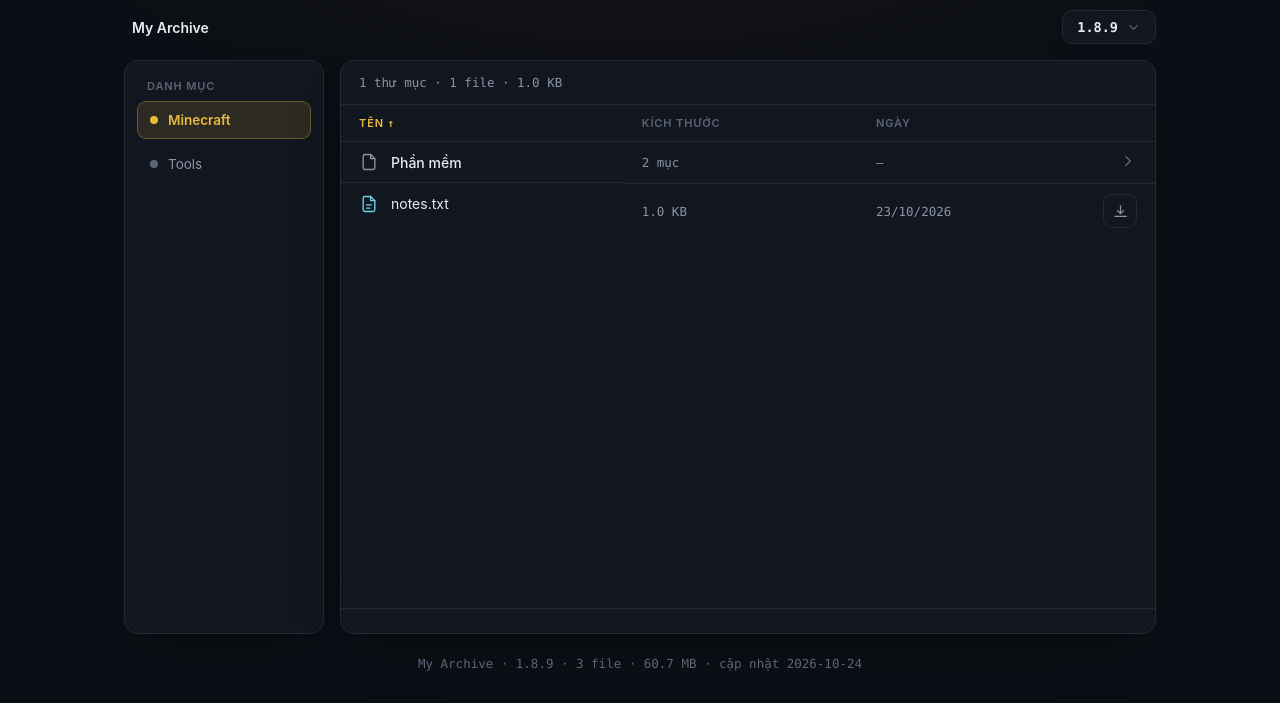
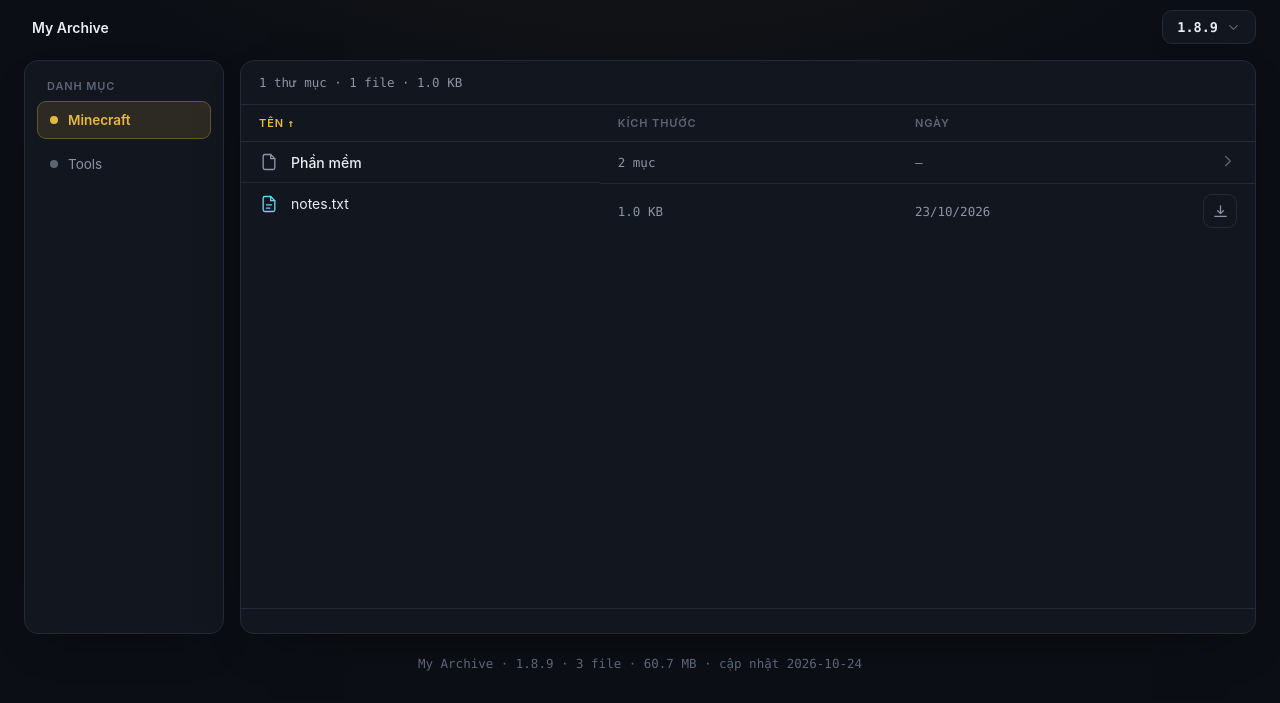
Before and after one commit to luongkun/explace, a plain HTML site: page index.html in a window 1280 px wide. Shown: the part 97-800 px from the top of the page. Drawn offline with Linux system fonts and the light colour scheme.

Commit message:
Nới rộng khung để panel giữ nguyên kích thước cũ
Tăng max-width lên 1296px (1080 + sidebar 200 + gap 16) để panel file
không bị thu nhỏ khi thêm cột danh mục.

```diff
--- a/styles.css
+++ b/styles.css
@@ -37,7 +37,7 @@
 
 .app {
   height: 100%;
-  max-width: 1080px;
+  max-width: 1296px;
   margin: 0 auto;
   padding: 40px 24px 32px;
   display: flex;
```
